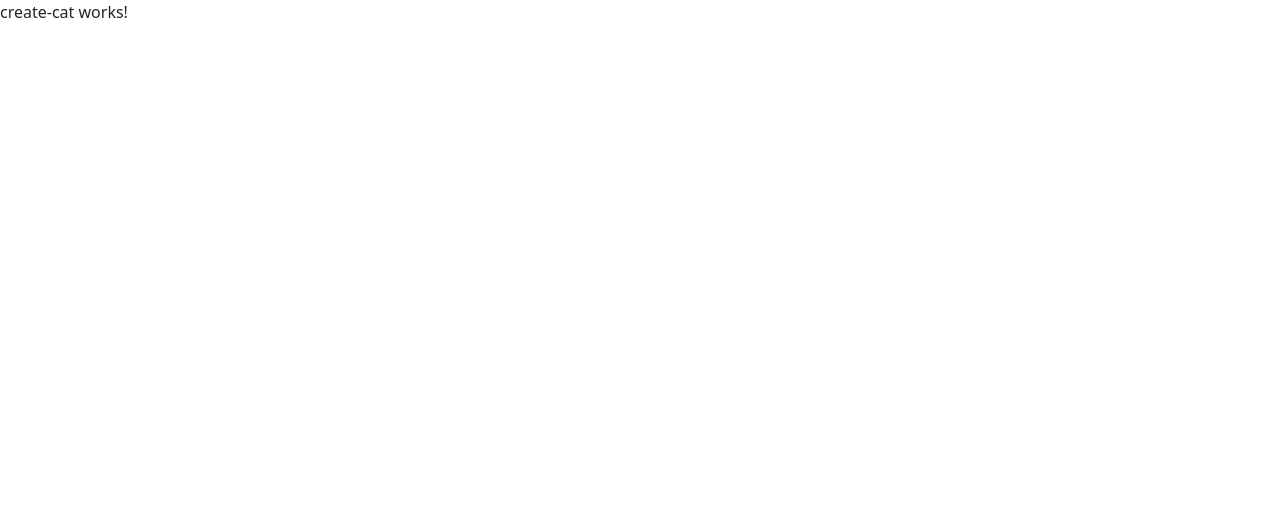
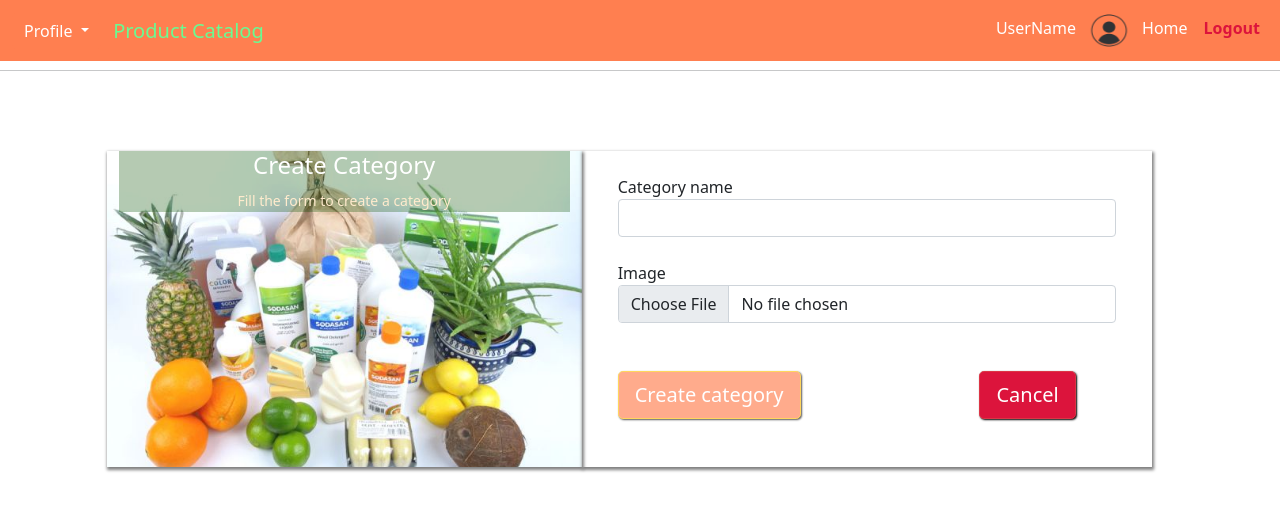
Before and after one commit to Chi-Claudette/covid19-statistics, an Angular app: page /cc in a window 1280 px wide. Shown: the top 510 px of the page. Built offline with nearby package versions, Linux system fonts and the light colour scheme.

Commit message:
Created add category page, and added validations to it

```diff
--- a/src/app/create-cat/create-cat.component.css
+++ b/src/app/create-cat/create-cat.component.css
@@ -0,0 +1,33 @@
+button
+{
+  box-shadow: 1px 1px 2px black;
+}
+.jumbotron
+{
+  background-color: rgba(10,80,1,0.3);
+  color: white;
+}
+
+.im{
+  background-repeat: no-repeat;
+  background-size: cover;
+  background-position: center;
+}
+
+.row .col-md-5
+{
+  box-shadow: 1px 2px 3px 1px gray;
+}
+.row  .form
+{
+  box-shadow: 1px 2px 3px 1px gray;
+}
+
+input.ng-invalid.ng-touched {
+  border: 2px solid red;
+}
+
+.color{
+  background-color: coral;
+  color: white;
+}
--- a/src/app/create-cat/create-cat.component.html
+++ b/src/app/create-cat/create-cat.component.html
@@ -1 +1,43 @@
-<p>create-cat works!</p>
+<app-header></app-header>
+<div class="container offset-md-1" style="margin-top: 80px">
+  <div class="row">
+    <div class="col-md-5 img-fluid im" [ngStyle]="{backgroundImage:'url(assets/ci.jpg) '}">
+      <div style="text-align: center; " class="jumbotron  rounded-4">
+        <h4>Create Category</h4>
+        <span class="form-text" style="color: blanchedalmond">Fill the form to create a category</span>
+      </div>
+    </div>
+
+
+    <div class="col-md-6 form" >
+      <div class="container">
+        <form  [formGroup]="createC" (submit)="onSubmit(createC.value)">
+          <br>
+          <div class="form-group">
+            <label>Category name</label>
+            <input type="text" id="name" class="form-control" formControlName="name">
+            <span *ngIf="f.name.invalid && f.name.touched" class="form-text"> Name is required</span>
+          </div>
+          <br>
+          <div class="form-group">
+            <label>Image</label>
+            <input type="file" id="im" class="form-control" formControlName="im">
+            <span *ngIf="f.im.invalid && f.im.touched" class="form-text"> This field is required</span>
+          </div>
+
+
+          <br>
+          <br>
+          <div>
+            <button type="submit" [disabled]="createC.invalid" class="btn btn-warning btn-lg color">Create category</button>&nbsp; &nbsp; &nbsp;&nbsp;&nbsp; &nbsp; &nbsp;&nbsp;&nbsp; &nbsp; &nbsp;&nbsp;&nbsp; &nbsp; &nbsp;&nbsp;&nbsp;&nbsp; &nbsp;&nbsp;&nbsp; &nbsp; &nbsp;&nbsp;&nbsp; &nbsp; &nbsp;&nbsp;&nbsp;
+            <button type="button" class="btn btn-danger btn-lg" style="background-color: crimson" routerLink="/db">Cancel</button>
+
+          </div>
+
+        </form>
+      </div>
+      <br>
+      <br>
+    </div>
+  </div>
+</div>
--- a/src/app/create-cat/create-cat.component.ts
+++ b/src/app/create-cat/create-cat.component.ts
@@ -1,4 +1,5 @@
 import { Component, OnInit } from '@angular/core';
+import {FormControl, FormGroup, Validators} from "@angular/forms";
 
 @Component({
   selector: 'app-create-cat',
@@ -6,10 +7,27 @@ import { Component, OnInit } from '@angular/core';
   styleUrls: ['./create-cat.component.css']
 })
 export class CreateCatComponent implements OnInit {
+  createC= new FormGroup({});
 
   constructor() { }
 
   ngOnInit(): void {
+    this.createC= new FormGroup(
+      {
+        name: new FormControl(null, Validators.required),
+        im: new FormControl(null, Validators.required),
+
+
+      }
+    )
+  }
+  get f()
+  {
+    return this.createC.controls;
+  }
+  onSubmit(form:any)
+  {
+
   }
 
 }
--- a/src/app/create-product/create-product.component.css
+++ b/src/app/create-product/create-product.component.css
@@ -6,11 +6,7 @@ button
   background-repeat: no-repeat;
   background-size: cover;
 }
-.jumbo{
-  background-color: rgba(20,2,3,0.5);
-  width: 470px;
-  height: 470px;
-}
+
 .row .col-md-5
 {
   box-shadow: 1px 2px 3px gray;
--- a/src/app/create-product/create-product.component.html
+++ b/src/app/create-product/create-product.component.html
@@ -13,7 +13,7 @@
       <form  [formGroup]="createP" (submit)="onSubmit(createP.value)">
         <br>
         <div class="form-group">
-          <label>Name</label>
+          <label>Product name</label>
           <input type="text" id="name" class="form-control" formControlName="name">
           <span *ngIf="f.name.invalid && f.name.touched" class="form-text"> Name is required</span>
         </div>
@@ -42,7 +42,6 @@
             <div class="form-group">
               <span>Select a category</span>
               <select class="form-control form-select" formControlName="cat">
-                <option value="elec">Electronics</option>
                 <option value="jew">Jewelries</option>
                 <option value="fc">Fashion clothes</option>
               </select>
```
Also changed, not shown: src/assets/ci.jpg (added).
